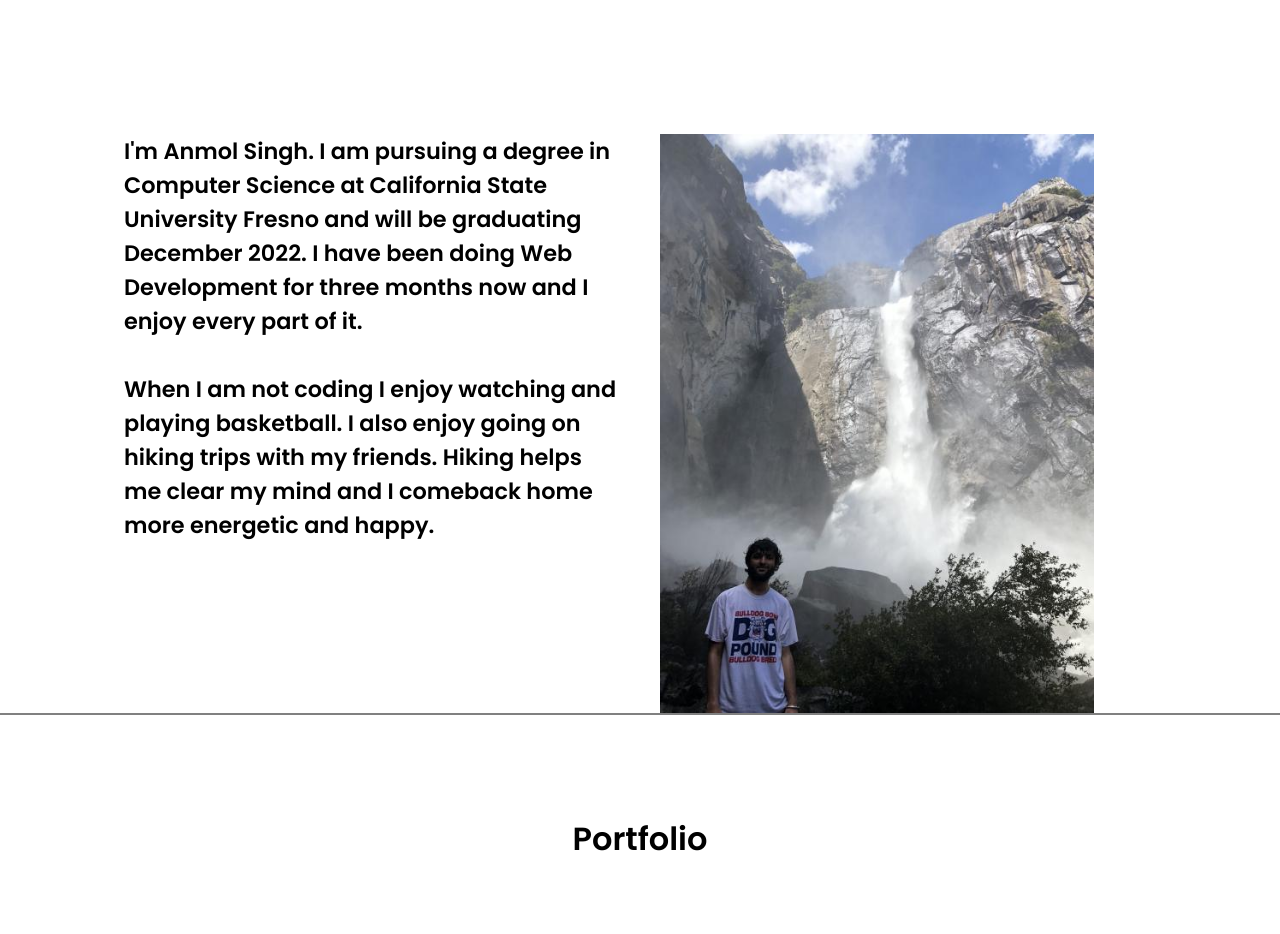
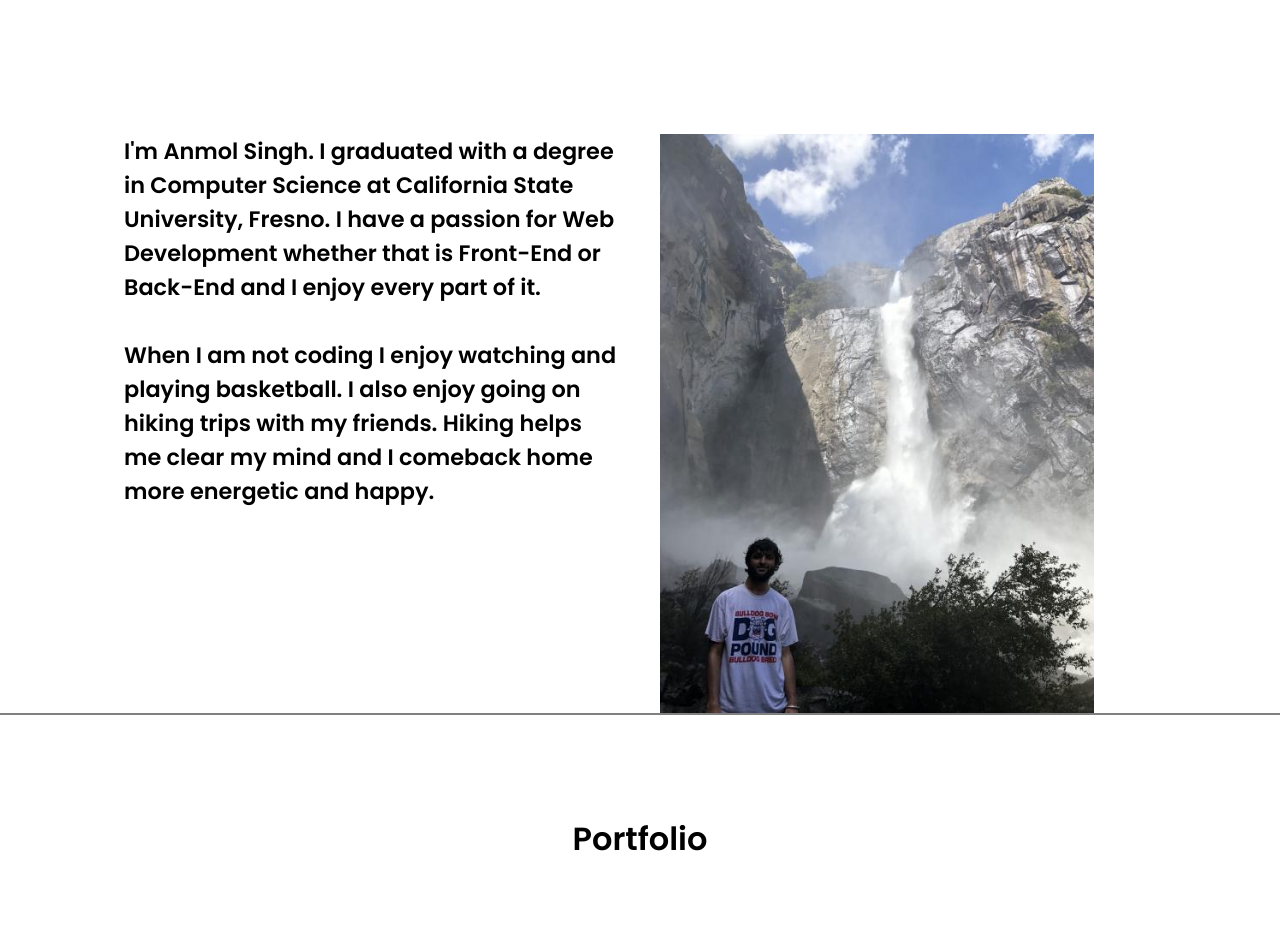
Before and after one commit to AnmolSinghMahil/Website-Portfolio, a plain HTML site: page index.html in a window 1280 px wide. Shown: the part 1080-2014 px from the top of the page. Drawn offline with nearby package versions, Linux system fonts and the light colour scheme.

Commit message:
update about section

```diff
--- a/index.html
+++ b/index.html
@@ -61,10 +61,10 @@
         <div class="about__container">
           <h1 id="title">About my self</h1>
           <h4 id="left-content">
-            I'm Anmol Singh. I am pursuing a degree in Computer Science at
-            California State University Fresno and will be graduating December
-            2022. I have been doing Web Development for three months now and I
-            enjoy every part of it.
+            I'm Anmol Singh. I graduated with a degree in Computer Science at
+            California State University, Fresno. I have a passion for Web
+            Development whether that is Front-End or Back-End and I enjoy
+            every part of it.
             <br />
             <br />
             When I am not coding I enjoy watching and playing basketball. I also
```
